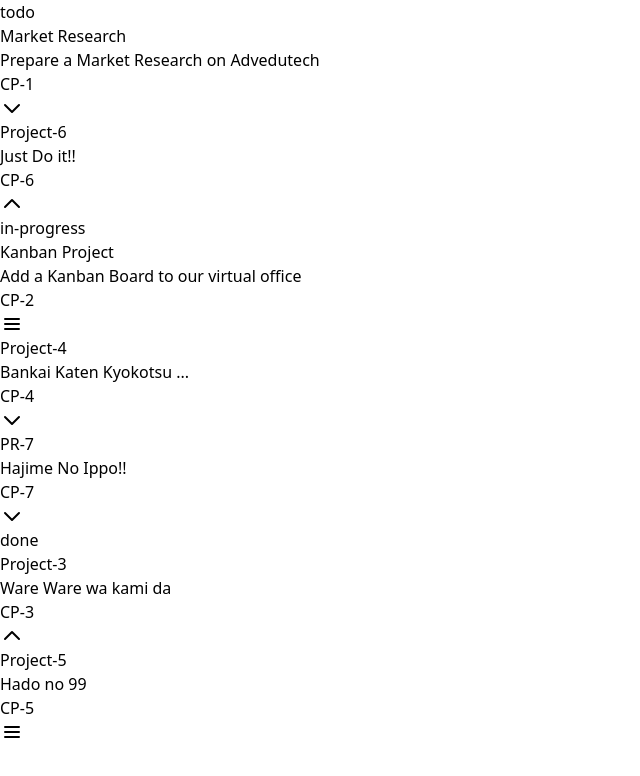
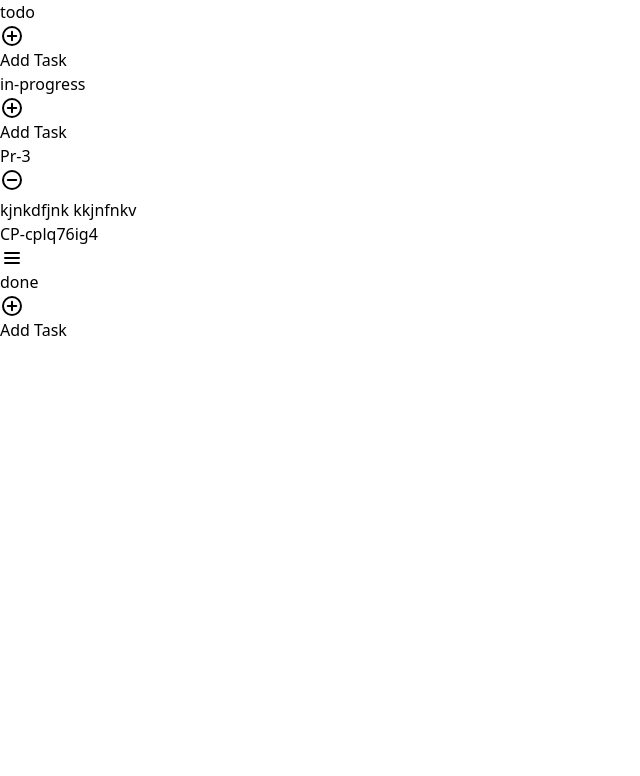
Before and after one commit to achal37/Kanban_Board, a React (Vite) app: page / in a window 1280 px wide. Shown: the top 776 px of the page, without its empty margins (0-640 px from the left). Built offline with nearby package versions, Linux system fonts and the light colour scheme; data requests are answered from the project's data file.

Commit message:
UI Changes

```diff
--- a/db.json
+++ b/db.json
@@ -1,53 +1,11 @@
 {
   "tasks": [
     {
-      "title": "Market Research",
-      "id": "CP-1",
-      "priority": "low",
-      "status": "todo",
-      "desc": "Prepare a Market Research on Advedutech"
-    },
-    {
-      "title": "Kanban Project",
-      "id": "CP-2",
+      "id": "CP-cplq76ig4",
+      "title": "Pr-3",
       "priority": "medium",
       "status": "in-progress",
-      "desc": "Add a Kanban Board to our virtual office"
-    },
-    {
-      "title": "Project-3",
-      "id": "CP-3",
-      "priority": "high",
-      "status": "done",
-      "desc": "Ware Ware wa kami da"
-    },
-    {
-      "title": "Project-4",
-      "id": "CP-4",
-      "priority": "low",
-      "status": "in-progress",
-      "desc": "Bankai Katen Kyokotsu ..."
-    },
-    {
-      "title": "Project-5",
-      "id": "CP-5",
-      "priority": "medium",
-      "status": "done",
-      "desc": "Hado no 99"
-    },
-    {
-      "title": "Project-6",
-      "id": "CP-6",
-      "priority": "high",
-      "status": "todo",
-      "desc": "Just Do it!!"
-    },
-    {
-      "title": "PR-7",
-      "id": "CP-7",
-      "priority": "low",
-      "status": "in-progress",
-      "desc": "Hajime No Ippo!!"
+      "desc": "kjnkdfjnk kkjnfnkv"
     }
   ]
 }
--- a/src/App.tsx
+++ b/src/App.tsx
@@ -1,7 +1,30 @@
+// App.tsx
+
 import { useEffect, useState } from 'react';
 import './App.css';
-import TaskCard from "./components/TaskCard";
-import { statuses, Task, Status } from "./utils/data_task";
+import TaskCard from './components/TaskCard';
+import AddTask from './components/AddTask';
+import { statuses, Task, Status, Priority } from './utils/data_task';
+
+const AddTaskIcon = (
+  <svg
+    className="w-6 h-6"
+    aria-hidden="true"
+    xmlns="http://www.w3.org/2000/svg"
+    width="24"
+    height="24"
+    fill="none"
+    viewBox="0 0 24 24"
+  >
+    <path
+      stroke="currentColor"
+      strokeLinecap="round"
+      strokeLinejoin="round"
+      strokeWidth="2"
+      d="M12 7.757v8.486M7.757 12h8.486M21 12a9 9 0 1 1-18 0 9 9 0 0 1 18 0Z"
+    />
+  </svg>
+);
 
 function App() {
   // Initialize the state with the predefined tasks
@@ -20,63 +43,130 @@ function App() {
       .then((res) => res.json())
       .then((data) => {
         setTasks(data);
-      });
+      })
+      .catch((error) => console.error('Error fetching tasks:', error));
   }, []);
-
 
   const updateTask = (task: Task) => {
     fetch(`http://localhost:3000/tasks/${task.id}`, {
       method: 'PUT',
       headers: {
-        'Content-type': 'application/json'
+        'Content-type': 'application/json',
       },
-      body: JSON.stringify(task)
+      body: JSON.stringify(task),
     })
-    const updatedTasks = tasks.map((t) => {
-      return t.id === task.id ? task : t
+      .then(() => {
+        const updatedTasks = tasks.map((t) => (t.id === task.id ? task : t));
+        setTasks(updatedTasks);
+      })
+      .catch((error) => console.error('Error updating task:', error));
+  };
+
+  const addTask = (status: Status, title: string, desc: string, priority: Priority) => {
+    const newTask: Task = {
+      title,
+      id: `CP-${Math.random().toString(36).substr(2, 9)}`,
+      priority,
+      status,
+      desc,
+    };
+
+    // Update state with the new task added to the appropriate column
+    setTasks([...tasks, newTask]);
+
+    // POST request to add task to db.json
+    fetch('http://localhost:3000/tasks', {
+      method: 'POST',
+      headers: {
+        'Content-Type': 'application/json',
+      },
+      body: JSON.stringify(newTask),
     })
-    setTasks(updatedTasks)
-  }
+      .then(() => {
+        console.log('Task added successfully to db.json');
+      })
+      .catch((error) => {
+        console.error('Error adding task to db.json:', error);
+      });
+  };
+
+  const deleteTask = (taskId: string) => {
+    // DELETE request to remove task from db.json (handled in TaskCard component)
+    fetch(`http://localhost:3000/tasks/${taskId}`, {
+      method: 'DELETE',
+    })
+      .then(() => {
+        console.log(`Task ${taskId} deleted successfully from db.json`);
+        // Filter out the deleted task from state
+        const updatedTasks = tasks.filter((task) => task.id !== taskId);
+        setTasks(updatedTasks);
+      })
+      .catch((error) => {
+        console.error('Error deleting task from db.json:', error);
+      });
+  };
 
   const handleDrop = (e: React.DragEvent<HTMLDivElement>, status: Status) => {
-    e.preventDefault()
-    setCurrentHover(null)
-    const id = e.dataTransfer.getData("id")
-    const task = tasks.find((task) => task.id === id)
+    e.preventDefault();
+    setCurrentHover(null);
+    const id = e.dataTransfer.getData('id');
+    const task = tasks.find((task) => task.id === id);
     if (task) {
-      updateTask({ ...task, status })
+      updateTask({ ...task, status });
     }
-  }
+  };
 
-  const [currentHover, setCurrentHover] = useState<Status | null>(null)
+  const [currentHover, setCurrentHover] = useState<Status | null>(null);
+  const [showAddTask, setShowAddTask] = useState(false);
+  const [defaultStatus, setDefaultStatus] = useState<Status | null>(null);
+
   const handleDragEnter = (status: Status) => {
-    setCurrentHover(status)
-  }
+    setCurrentHover(status);
+  };
 
   return (
-    <>
-      <div className='flex divide-x'>
+    <div className='my-4 mx-2'>
+      <div className="grid grid-cols-3 gap-4">
         {columns.map((column) => (
           <div
             onDrop={(e) => handleDrop(e, column.status)}
             onDragOver={(e) => e.preventDefault()}
             onDragEnter={() => handleDragEnter(column.status)}
-            className='w-1/3 px-2'
             key={column.status}
           >
-            <h1 className='text-2xl capitalize p-2 font-bold text-gray-600'>{column.status}</h1>
-            <div className={`h-full ${currentHover === column.status ? 'bg-gray-200' : ''}`}>
-              {column.tasks.map((task) => (
-                <TaskCard
-                  task={task}
-                  updateTask={updateTask}
-                />
-              ))}
+            <div className="border rounded-lg p-4">
+              <div className="flex items-center justify-between mb-4">
+                <h1 className="text-xl capitalize font-bold text-gray-600">{column.status}</h1>
+                <button
+                  className="text-green-500 p-2 flex gap-2"
+                  onClick={() => {
+                    setShowAddTask(true);
+                    setDefaultStatus(column.status);
+                  }}
+                >
+                  {AddTaskIcon} Add Task
+                </button>
+              </div>
+              <div className={`h-full ${currentHover === column.status ? 'bg-gray-200' : ''}`}>
+                {column.tasks.map((task) => (
+                  <TaskCard key={task.id} task={task} updateTask={updateTask} deleteTask={deleteTask} />
+                ))}
+              </div>
             </div>
           </div>
         ))}
       </div>
-    </>
+      {showAddTask && (
+        <AddTask
+          addTask={addTask}
+          status={defaultStatus || statuses[0]} // Set default status based on column clicked
+          onClose={() => {
+            setShowAddTask(false);
+            setDefaultStatus(null);
+          }}
+        />
+      )}
+    </div>
   );
 }
 
--- /dev/null
+++ b/src/components/AddTask.tsx
@@ -0,0 +1,89 @@
+// AddTask.tsx
+
+import React, { useState } from 'react';
+import { Status, Priority } from '../utils/data_task';
+
+interface AddTaskProps {
+  addTask: (status: Status, title: string, desc: string, priority: Priority) => void;
+  status: Status;
+  onClose: () => void;
+}
+
+const AddTask: React.FC<AddTaskProps> = ({ addTask, status, onClose }) => {
+  const [title, setTitle] = useState('');
+  const [desc, setDesc] = useState('');
+  const [priority, setPriority] = useState<Priority>('low');
+
+  const handleSubmit = (e: React.FormEvent<HTMLFormElement>) => {
+    e.preventDefault();
+    addTask(status, title, desc, priority);
+    onClose();
+  };
+
+  return (
+    <div className="fixed top-0 left-0 w-full h-full flex items-center justify-center bg-gray-600 bg-opacity-50 z-50">
+      <div className="bg-white w-1/3 rounded-lg shadow-lg p-6">
+        <h2 className="text-2xl font-bold mb-4">Add New Task</h2>
+        <form onSubmit={handleSubmit}>
+          <div className="mb-4">
+            <label htmlFor="title" className="block text-sm font-medium text-gray-700">
+              Title
+            </label>
+            <input
+              type="text"
+              id="title"
+              className="mt-1 p-2 border block w-full border-gray-300 rounded-md shadow-sm focus:ring-indigo-500 focus:border-indigo-500 sm:text-sm"
+              value={title}
+              onChange={(e) => setTitle(e.target.value)}
+              required
+            />
+          </div>
+          <div className="mb-4">
+            <label htmlFor="desc" className="block text-sm font-medium text-gray-700">
+              Description
+            </label>
+            <textarea
+              id="desc"
+              rows={3}
+              className="mt-1 border p-2 block w-full border-gray-300 rounded-md shadow-sm focus:ring-indigo-500 focus:border-indigo-500 sm:text-sm"
+              value={desc}
+              onChange={(e) => setDesc(e.target.value)}
+            />
+          </div>
+          <div className="mb-4">
+            <label htmlFor="priority" className="block text-sm font-medium text-gray-700">
+              Priority
+            </label>
+            <select
+              id="priority"
+              className="mt-1 p-2 block w-full border-gray-300 rounded-md shadow-sm focus:ring-indigo-500 focus:border-indigo-500 sm:text-sm"
+              value={priority}
+              onChange={(e) => setPriority(e.target.value as Priority)}
+            >
+              <option value="low">Low</option>
+              <option value="medium">Medium</option>
+              <option value="high">High</option>
+            </select>
+          </div>
+          <div className="flex justify-end">
+            <button
+              type="button"
+              className="mr-2 bg-gray-300 hover:bg-gray-400 text-gray-800 font-bold py-2 px-4 rounded-md focus:outline-none focus:ring-2 focus:ring-gray-400"
+              onClick={onClose}
+            >
+              Cancel
+            </button>
+            <button
+              type="submit"
+              className="bg-blue-500 hover:bg-blue-600 text-white font-bold py-2 px-4 rounded-md focus:outline-none focus:ring-2 focus:ring-blue-400"
+            >
+              Add Task
+            </button>
+          </div>
+        </form>
+      </div>
+    </div>
+  );
+};
+
+export default AddTask;
--- a/src/components/TaskCard.tsx
+++ b/src/components/TaskCard.tsx
@@ -1,32 +1,96 @@
-import { useState } from "react";
-import { Task } from "../utils/data_task";
+// TaskCard.tsx
 
-const LowIcon = <svg className="w-6 h-6 text-green-500" aria-hidden="true" xmlns="http://www.w3.org/2000/svg" width="24" height="24" fill="none" viewBox="0 0 24 24">
-  <path stroke="currentColor" stroke-linecap="round" stroke-linejoin="round" stroke-width="2" d="m19 9-7 7-7-7" />
+import React, { useState } from 'react';
+import { Task, Priority } from '../utils/data_task';
+
+const LowIcon = (
+  <svg
+    className="w-6 h-6 text-green-500"
+    aria-hidden="true"
+    xmlns="http://www.w3.org/2000/svg"
+    width="24"
+    height="24"
+    fill="none"
+    viewBox="0 0 24 24"
+  >
+    <path stroke="currentColor" strokeLinecap="round" strokeLinejoin="round" strokeWidth="2" d="m19 9-7 7-7-7" />
   </svg>
+);
 
-const MediumIcon = <svg className="w-6 h-6 text-yellow-500" aria-hidden="true" xmlns="http://www.w3.org/2000/svg" width="24" height="24" fill="none" viewBox="0 0 24 24">
-  <path stroke="currentColor" stroke-linecap="round" stroke-width="2" d="M5 7h14M5 12h14M5 17h14" />
+const MediumIcon = (
+  <svg
+    className="w-6 h-6 text-yellow-500"
+    aria-hidden="true"
+    xmlns="http://www.w3.org/2000/svg"
+    width="24"
+    height="24"
+    fill="none"
+    viewBox="0 0 24 24"
+  >
+    <path stroke="currentColor" strokeLinecap="round" strokeWidth="2" d="M5 7h14M5 12h14M5 17h14" />
   </svg>
+);
 
-const HighIcon = <svg className="w-6 h-6 text-red-500" aria-hidden="true" xmlns="http://www.w3.org/2000/svg" width="24" height="24" fill="none" viewBox="0 0 24 24">
-  <path stroke="currentColor" stroke-linecap="round" stroke-linejoin="round" stroke-width="2" d="m5 15 7-7 7 7" />
+const HighIcon = (
+  <svg
+    className="w-6 h-6 text-red-500"
+    aria-hidden="true"
+    xmlns="http://www.w3.org/2000/svg"
+    width="24"
+    height="24"
+    fill="none"
+    viewBox="0 0 24 24"
+  >
+    <path stroke="currentColor" strokeLinecap="round" strokeLinejoin="round" strokeWidth="2" d="m5 15 7-7 7 7" />
   </svg>
+);
 
-const TaskCard = ({ task, updateTask }: {
-  task: Task
-  updateTask: (task: Task) => void
-}) => {
-  const [isEditTitle, setIsEditTitle] = useState(false)
-  const [isEditDesc, setIsEditDesc] = useState(false)
+const DeleteIcon = (
+  <svg
+    className="w-6 h-6"
+    aria-hidden="true"
+    xmlns="http://www.w3.org/2000/svg"
+    width="24"
+    height="24"
+    fill="none"
+    viewBox="0 0 24 24"
+  >
+    <path stroke="currentColor" stroke-linecap="round" stroke-linejoin="round" stroke-width="2" d="M7.757 12h8.486M21 12a9 9 0 1 1-18 0 9 9 0 0 1 18 0Z" />
+  </svg>
+);
+
+
+interface TaskCardProps {
+  task: Task;
+  updateTask: (task: Task) => void;
+  deleteTask: (taskId: string) => void; // New prop for deleting task
+}
+
+const TaskCard: React.FC<TaskCardProps> = ({ task, updateTask, deleteTask }) => {
+  const [isEditTitle, setIsEditTitle] = useState(false);
+  const [isEditDesc, setIsEditDesc] = useState(false);
+
+  const handleDelete = () => {
+    // DELETE request to remove task from db.json
+    fetch(`http://localhost:3000/tasks/${task.id}`, {
+      method: 'DELETE',
+    })
+      .then(() => {
+        console.log(`Task ${task.id} deleted successfully from db.json`);
+        deleteTask(task.id); // Remove task from UI after successful deletion
+      })
+      .catch((error) => {
+        console.error('Error deleting task from db.json:', error);
+      });
+  };
+
   return (
-    <div
-      draggable
-      onDragStart={(e) => {
+    <div draggable onDragStart={(e) => {
       e.dataTransfer.setData("id", task.id)
     }}
       className="border rounded-lg px-2 m-2 bg-gray-50"
     >
+      <div className='flex justify-between'>
         <div className='text-base font-base py-2'>
           {isEditTitle ? (
             <input
@@ -43,6 +107,14 @@ const TaskCard = ({ task, updateTask }: {
             </div>
           )}
         </div>
+        <button
+          className= "text-red-500 rounded-md focus:outline-none focus:ring-2 focus:ring-red-400"
+          onClick={handleDelete}
+        >
+          {DeleteIcon}
+        </button>
+      </div>
+
 
       <div className="text-xs">
         {isEditDesc ? (
@@ -70,6 +142,6 @@ const TaskCard = ({ task, updateTask }: {
       </div>
     </div>
   );
-}
+};
 
 export default TaskCard;
```
Lines whose indentation alone changed are shown as unchanged.
